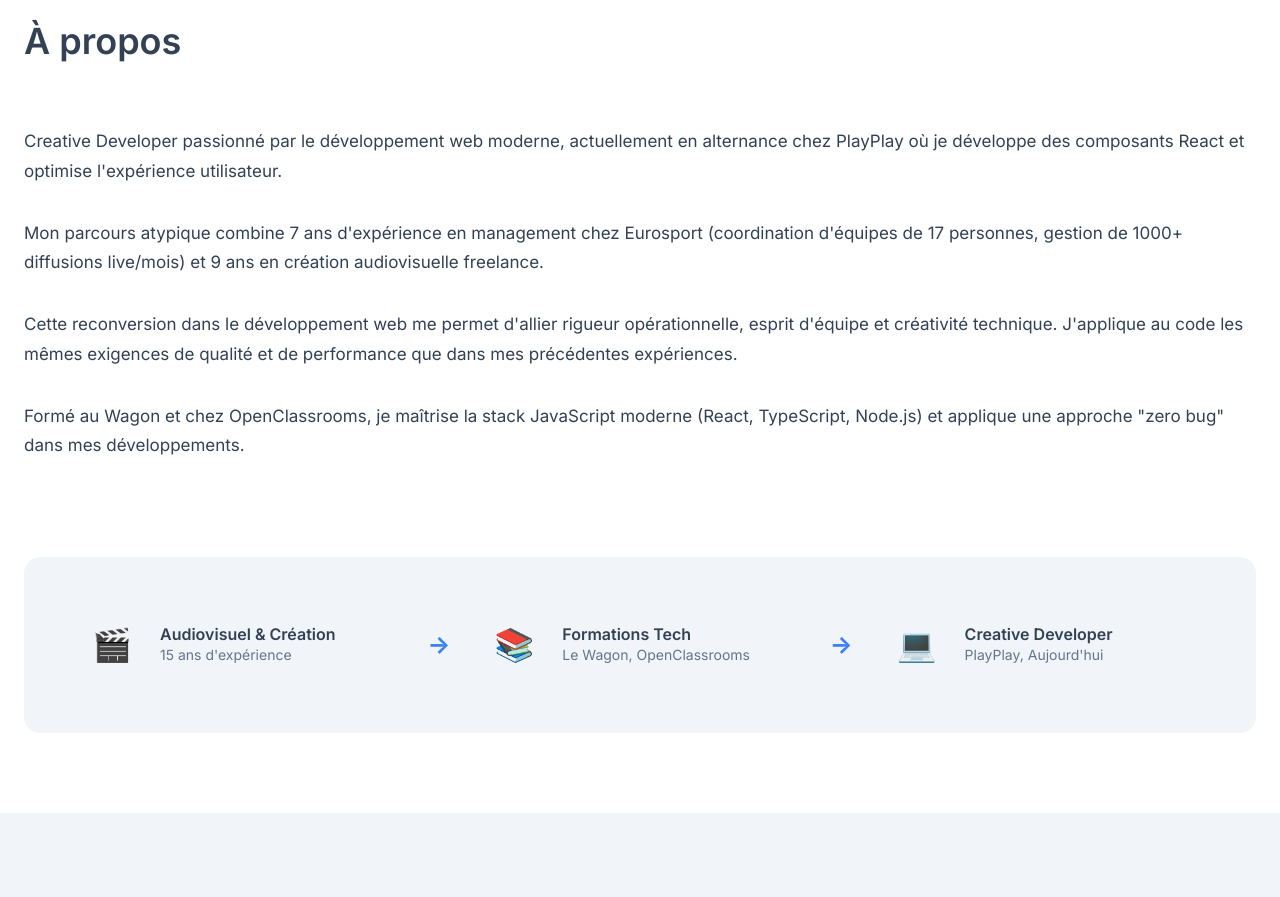
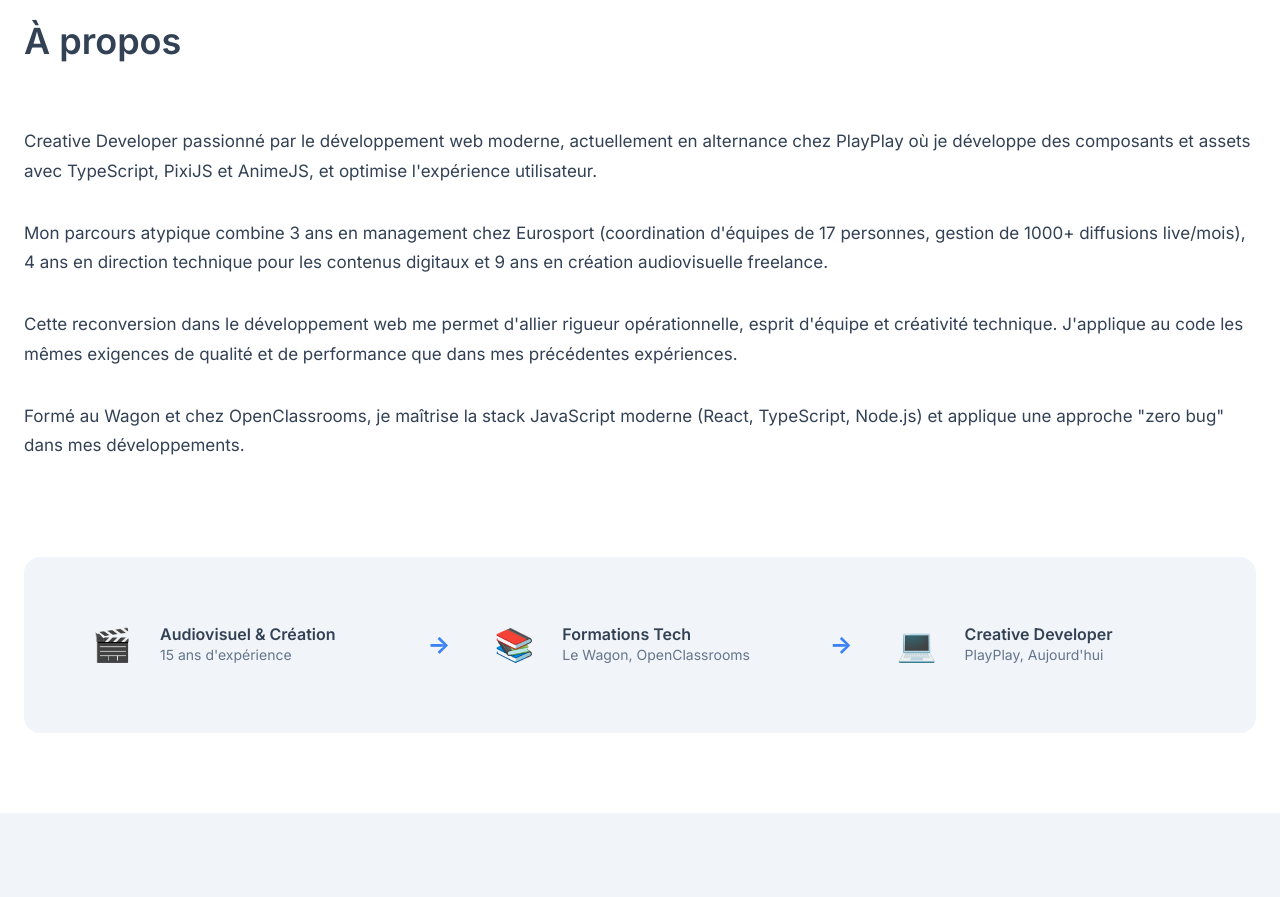
Before and after one commit to daddyjanno/Portfolio, a React (Vite) app in the folder web/: page / in a window 1280 px wide. Shown: the part 860-1757 px from the top of the page. Built offline with nearby package versions, Linux system fonts and the light colour scheme; no server answers.

Commit message:
update about

```diff
--- a/web/src/components/sections/About/About.tsx
+++ b/web/src/components/sections/About/About.tsx
@@ -13,14 +13,14 @@ export const About = () => {
           <div className={styles.text}>
             <p>
               Creative Developer passionné par le développement web moderne, actuellement en
-              alternance chez PlayPlay où je développe des composants React et optimise l'expérience
-              utilisateur.
+              alternance chez PlayPlay où je développe des composants et assets avec TypeScript,
+              PixiJS et AnimeJS, et optimise l'expérience utilisateur.
             </p>
 
             <p>
-              Mon parcours atypique combine 7 ans d'expérience en management chez Eurosport
-              (coordination d'équipes de 17 personnes, gestion de 1000+ diffusions live/mois) et 9
-              ans en création audiovisuelle freelance.
+              Mon parcours atypique combine 3 ans en management chez Eurosport (coordination
+              d'équipes de 17 personnes, gestion de 1000+ diffusions live/mois), 4 ans en direction
+              technique pour les contenus digitaux et 9 ans en création audiovisuelle freelance.
             </p>
 
             <p>
```
